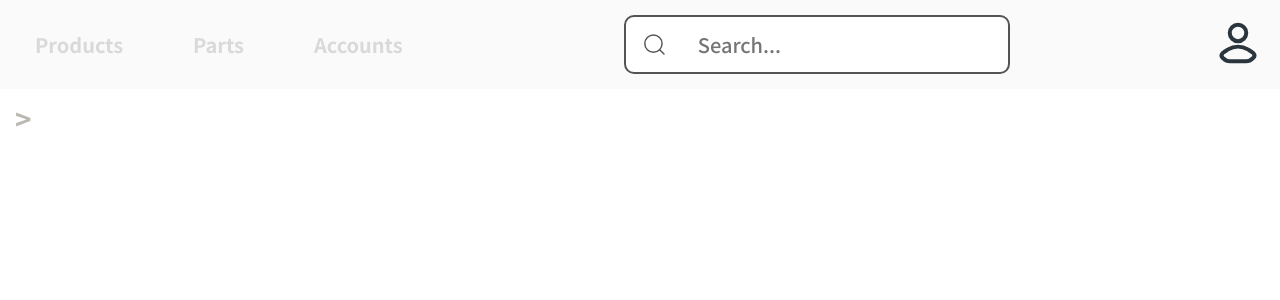
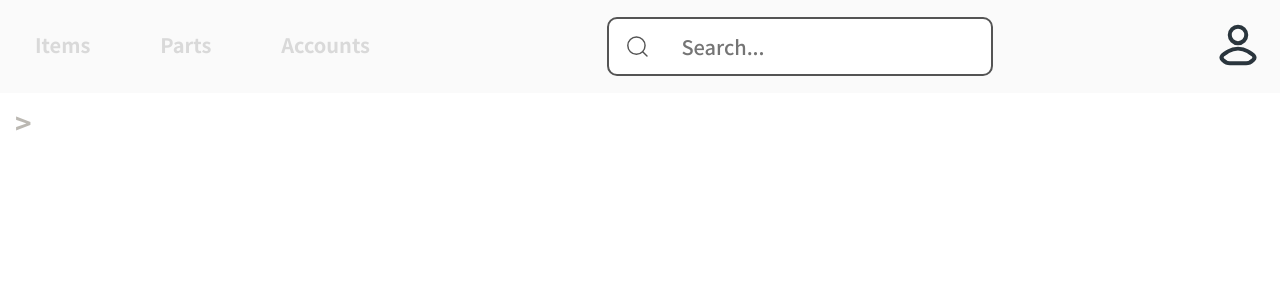
Before and after one commit to Pororoz/iStock-Frontend, a React (Vite) app in the folder client/: page / in a window 1280 px wide. Shown: the top 300 px of the page. Built offline with nearby package versions, Linux system fonts and the light colour scheme.

Commit message:
fix: NavBar 스타일 개선 (버튼 일정크기 유지, 메뉴명 Products -> Items로 변경)

```diff
--- a/client/src/components/NavBar.tsx
+++ b/client/src/components/NavBar.tsx
@@ -34,7 +34,7 @@ function NavBar(): ReactElement {
     <Wrapper>
       <Menus>
         <Link to="/items">
-          <NavButton selected={selectedPage === 'items'}>Products</NavButton>
+          <NavButton selected={selectedPage === 'items'}>Items</NavButton>
         </Link>
         <Link to="/parts">
           <NavButton selected={selectedPage === 'parts'}>Parts</NavButton>
--- a/client/src/components/NavButton.tsx
+++ b/client/src/components/NavButton.tsx
@@ -15,7 +15,7 @@ const Wrapper = styled.button<StyledProps>`
   padding-block: 30px;
   background-color: transparent;
   border: none;
-  border-bottom: ${({ selected }) => (selected === true ? '4px solid var(--color-blue)' : 'none')};
+  border-bottom: ${({ selected }) => (selected === true ? '4px solid var(--color-blue)' : '4px solid transparent')};
 `;
 
 const StyledText = styled(Text)<StyledProps>`
```
